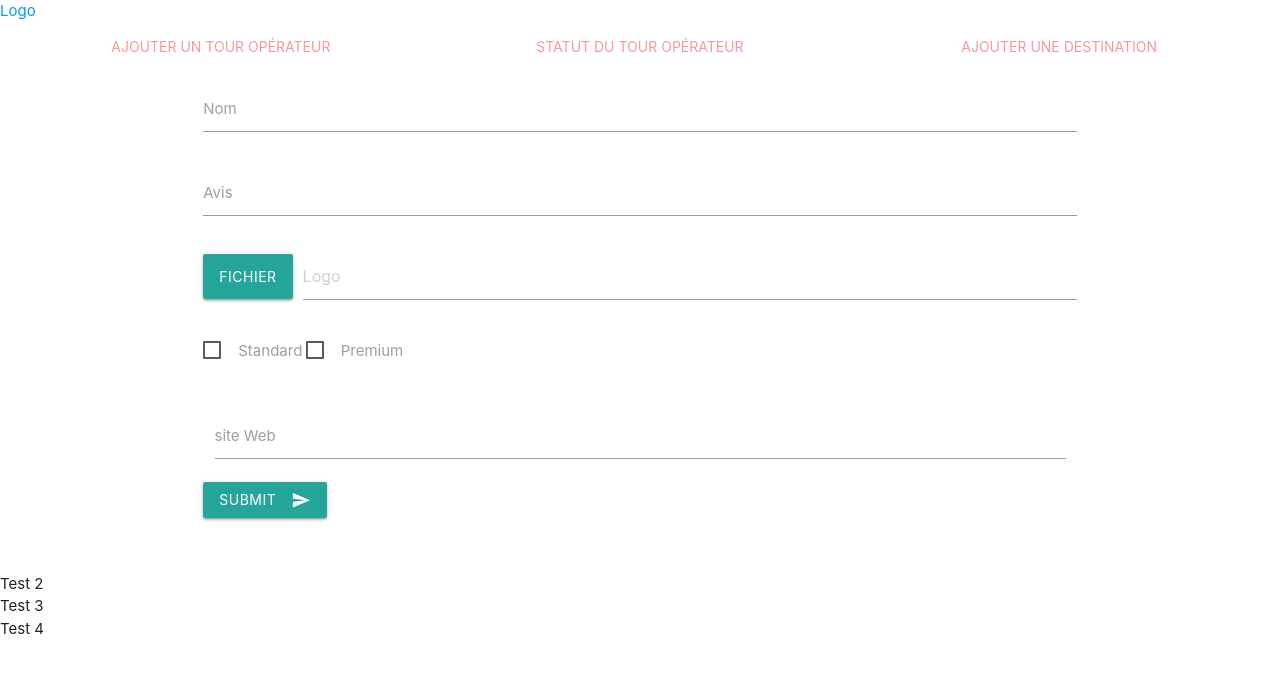
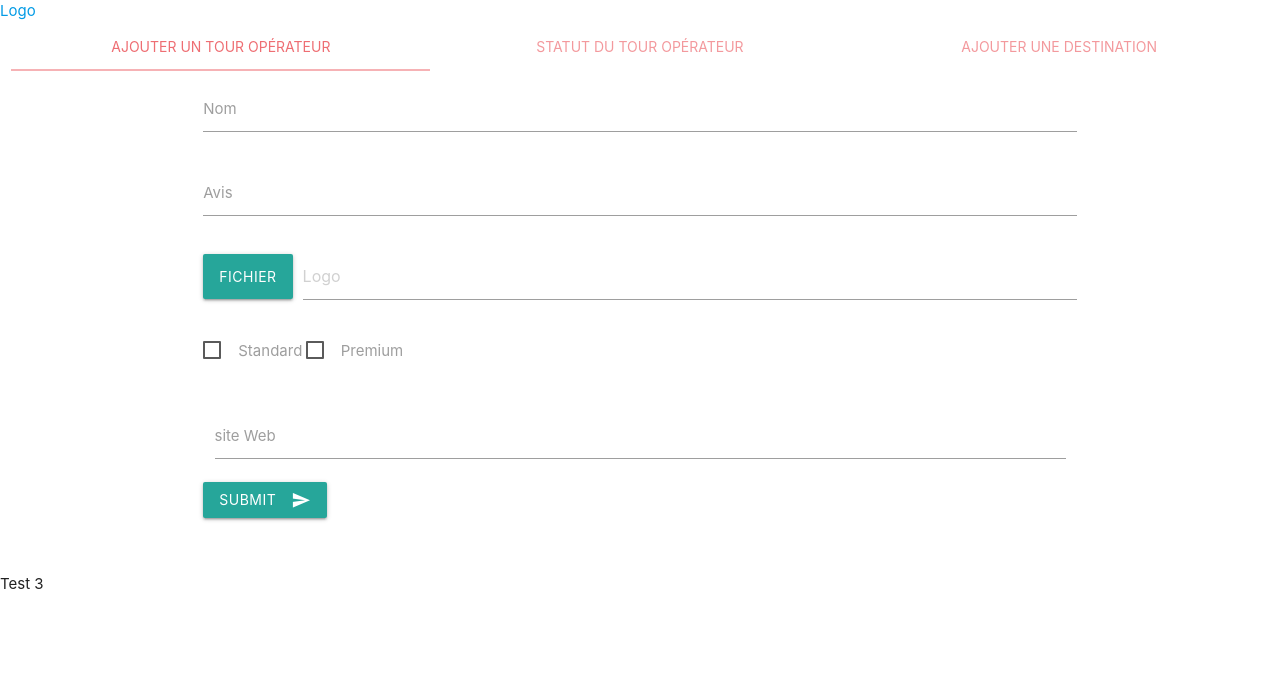
Before and after one commit to leojen23/ComparOperator, a PHP site: page /views/admin.php in a window 1280 px wide. Shown: the top 673 px of the page. Run offline with PHP 8.4, Linux system fonts and the light colour scheme; some libraries are stand-ins or nearby versions.

Commit message:
fonctionnement js sur admin tabs
Signed-off-by: VEROFOREST <xvforest@orange.fr>

```diff
--- a/assets/js/script.js
+++ b/assets/js/script.js
@@ -30,15 +30,19 @@ document.addEventListener('DOMContentLoaded', function() {
 // Sidenav end--------------------------------------------------------------------
 
 
-  // Review Modal start ---------------------------------------------------------
+// Review Modal start ---------------------------------------------------------
   document.addEventListener('DOMContentLoaded', function() {
     var elems = document.querySelectorAll('.modal');
     var instances = M.Modal.init(elems, null);
   });
 
-  var instance = M.Modal.getInstance(elem);
+
 
 
    // Review Modal end ---------------------------------------------------------
-//  tabs administrator
- var instance = M.Tabs.init(el, onShow);
+
+// init materialize tab---------------------------------------------------------
+
+    var elem = document.querySelector('.tabs');
+     var options = {}
+     var instance = M.Tabs.init(elem, options);
--- a/views/admin.php
+++ b/views/admin.php
@@ -9,9 +9,9 @@
  <!-- TAB ------------------------------------------ -->
     <div class="col s12">
       <ul class="tabs">
-        <li class="tab col s4"><a href="#test1">Ajouter un Tour Opérateur</a></li>
-        <li class="tab col s4"><a  href="#test2">Statut du tour opérateur</a></li>
-        <li class="tab col s4"><a href="#test4">Ajouter une Destination</a></li>
+        <li class="tab active col s4"><a href="#test1">Ajouter un Tour Opérateur</a></li>
+        <li class="tab active col s4"><a  href="#test2">Statut du tour opérateur</a></li>
+        <li class="tab active col s4"><a href="#test4">Ajouter une Destination</a></li>
       </ul>
     </div>
 
@@ -92,15 +92,10 @@
 
     <div id="test2" class="col s12">Test 2</div>
     <div id="test3" class="col s12">Test 3</div>
-    <div id="test4" class="col s12">Test 4</div>
+
   </div>
 
-<div class="row">
-    <div class="col s12">
 
-    </div>
-
-</div>
 
 
 
```
